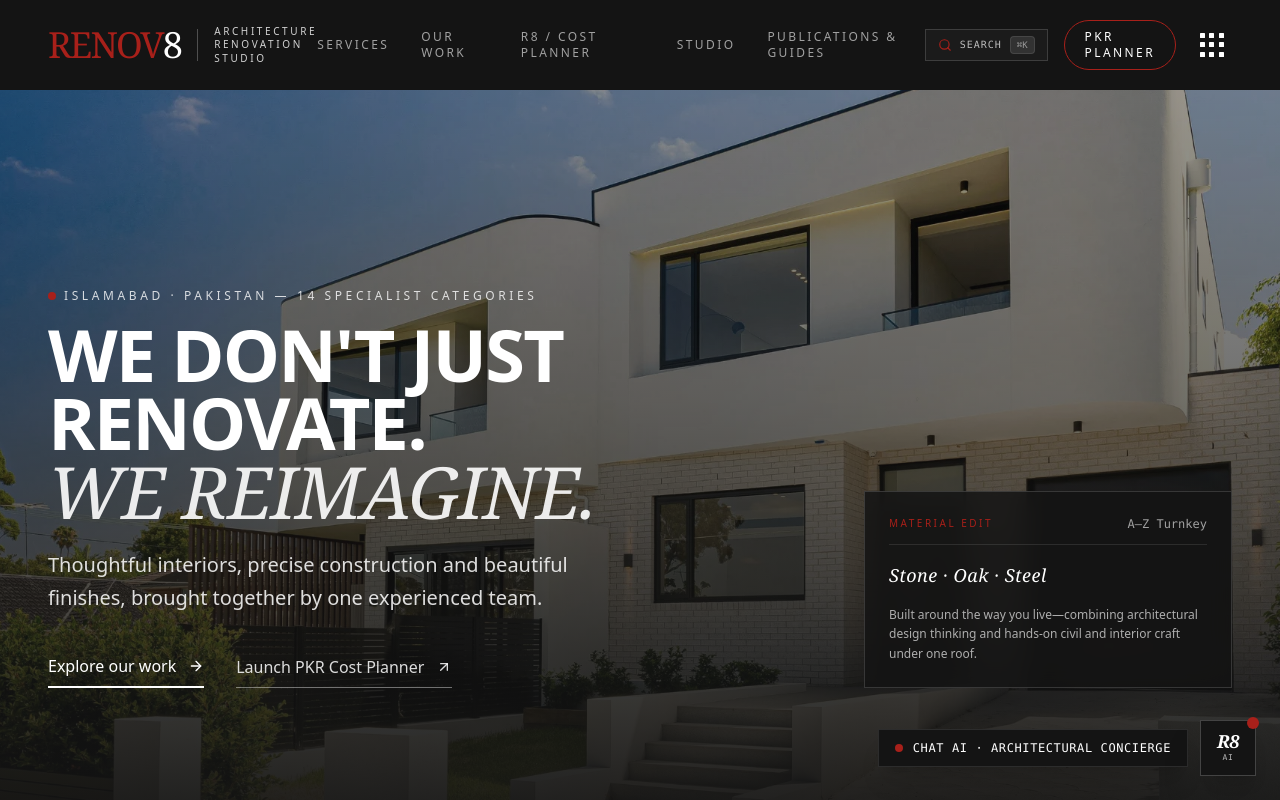
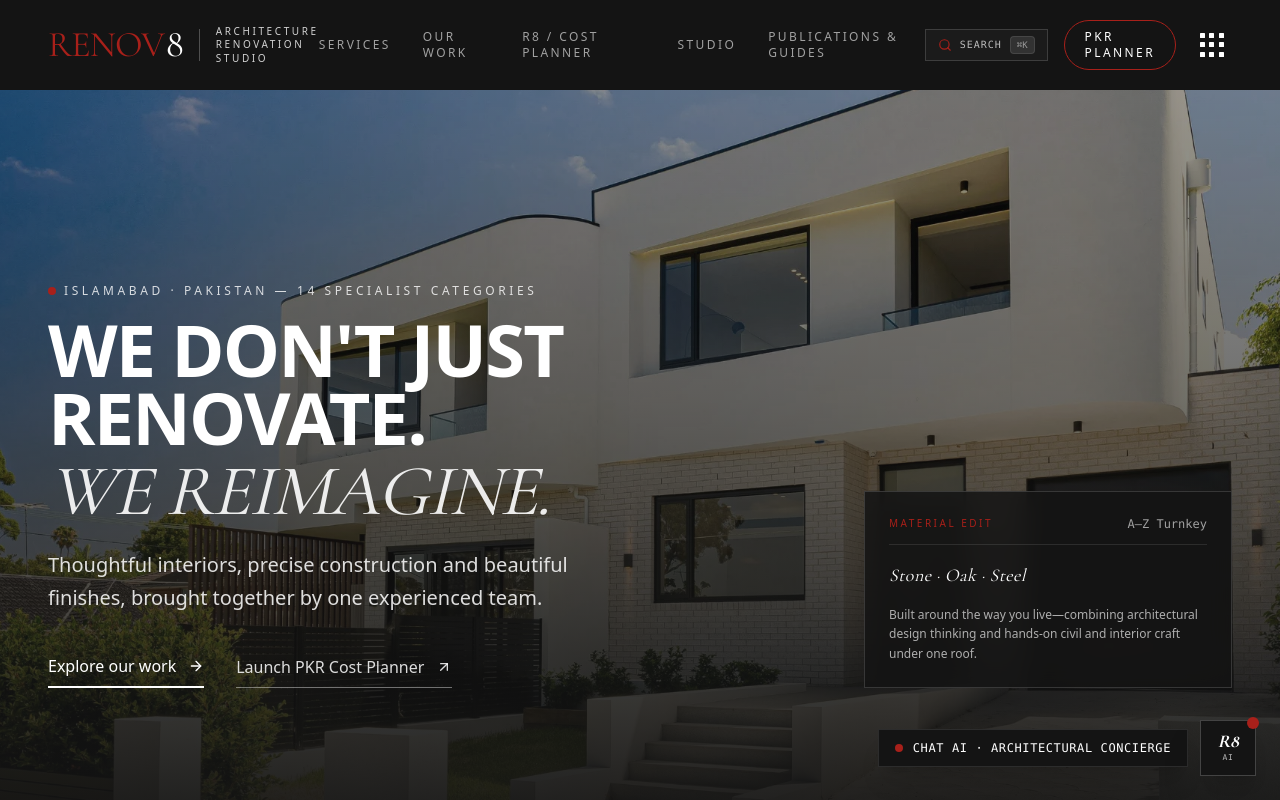
Before and after one commit to aben327922/reno, a Next.js app: page / in a window 1280 px wide. Shown: the top 800 px of the page. Built offline with nearby package versions, Linux system fonts and the light colour scheme.

Commit message:
fix(typography): calibrate 8 glyph alignment with lining-nums, Cormorant font binding, and optical kerning

```diff
--- a/src/app/globals.css
+++ b/src/app/globals.css
@@ -1,4 +1,8 @@
 @import "tailwindcss";
+
+@theme {
+  --font-serif: var(--font-cormorant), "Times New Roman", Georgia, serif;
+}
 
 :root {
   --background: #F6F5F2;
--- a/src/components/Footer.tsx
+++ b/src/components/Footer.tsx
@@ -58,9 +58,9 @@ export default function Footer() {
           {/* Column 1: Brand Identity & Monograph Statement (4 Cols) */}
           <div className="lg:col-span-4 space-y-6">
             <Link href="/" className="flex items-center gap-4">
-              <div className="text-3xl sm:text-4xl font-serif tracking-tighter leading-none">
+              <div className="text-3xl sm:text-4xl font-serif tracking-tight leading-none flex items-baseline">
                 <span className="text-[#A8201A]">RENOV</span>
-                <span className="text-white">8</span>
+                <span className="text-white ml-0.5 lining-nums">8</span>
               </div>
               <div className="h-8 w-[1px] bg-white/25" />
               <div className="flex flex-col text-[9px] tracking-[0.26em] text-white/75 uppercase leading-[1.35]">
--- a/src/components/Navbar.tsx
+++ b/src/components/Navbar.tsx
@@ -64,9 +64,9 @@ export default function Navbar() {
         <div className="max-w-[1440px] mx-auto px-6 md:px-12 flex items-center justify-between">
           {/* Exact Dual-Tone Serif Lockup for RENOV8 + Vertical Divider + 3-Line Subtitle */}
           <Link href="/" className="flex items-center gap-4 group">
-            <div className="text-3xl md:text-4xl font-serif tracking-tighter leading-none select-none">
+            <div className="text-3xl md:text-4xl font-serif tracking-tight leading-none select-none flex items-baseline">
               <span className="text-[#A8201A] font-normal">RENOV</span>
-              <span className="text-white font-normal">8</span>
+              <span className="text-white font-normal ml-0.5 lining-nums">8</span>
             </div>
             <div className="h-8 w-[1px] bg-white/25" />
             <div className="flex flex-col text-[9px] md:text-[10px] tracking-[0.26em] text-white/80 font-light leading-[1.35] uppercase">
```
